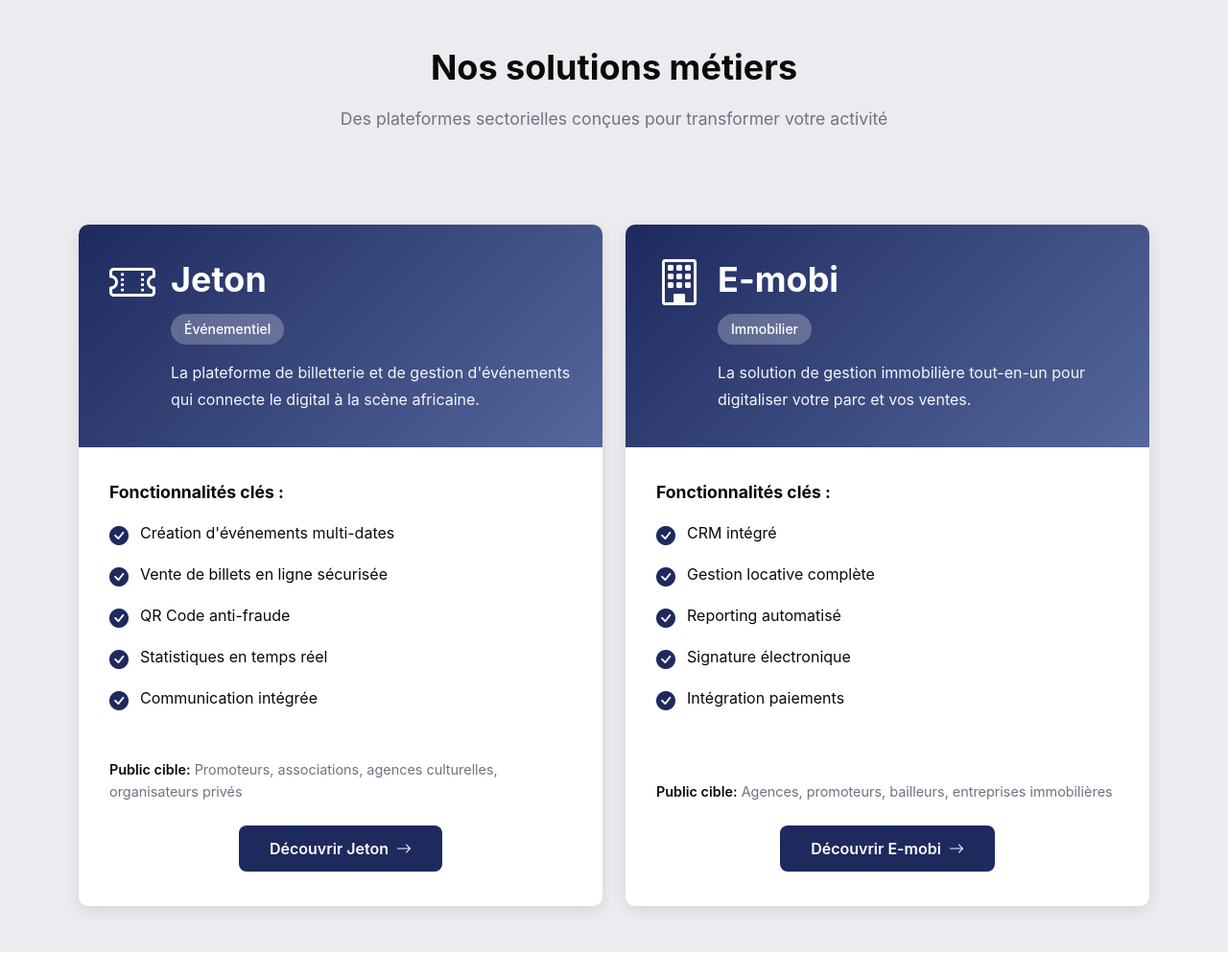
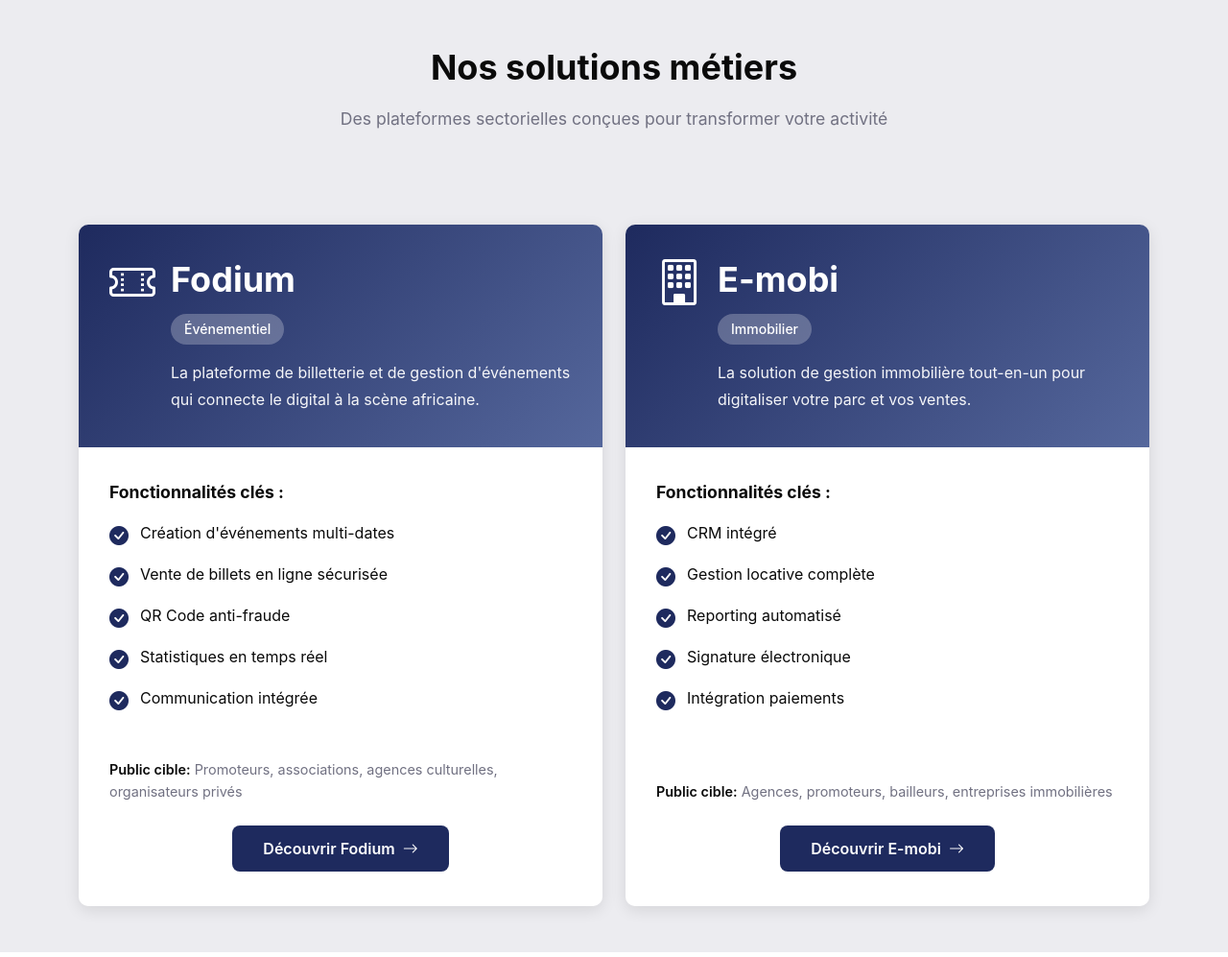
Before and after one commit to mouhameddiop92/kanzeyco, a PHP site: page / in a window 1280 px wide. Shown: the part 1710-2707 px from the top of the page at 96% size. Run offline with PHP 8.4, Linux system fonts and the light colour scheme; data that the repository does not hold is empty.

Commit message:
Update references from Jeton to Fodium in index.php and footer.php

```diff
--- a/includes/footer.php
+++ b/includes/footer.php
@@ -11,7 +11,7 @@
                 <div class="footer-col footer-solutions">
                     <h5 class="footer-title">Nos Solutions</h5>
                     <ul class="footer-list">
-                        <li>Jeton - Billetterie & Événementiel</li>
+                        <li>Fodium - Billetterie & Événementiel</li>
                         <li>E-mobi - Gestion Immobilière</li>
                         <li>Services d'accompagnement</li>
                     </ul>
--- a/index.php
+++ b/index.php
@@ -129,7 +129,7 @@ $otherArticles = array_slice($recentArticles, 1, 3);
                                 <i class="bi bi-ticket-perforated"></i>
                             </div>
                             <div class="flex-grow-1 ms-3">
-                                <h3 class="metier-card-title mb-2">Jeton</h3>
+                                <h3 class="metier-card-title mb-2">Fodium</h3>
                                 <span class="metier-tag">Événementiel</span>
                                 <p class="metier-description mt-3 mb-0">
                                     La plateforme de billetterie et de gestion d'événements qui connecte le digital à la scène africaine.
@@ -166,8 +166,8 @@ $otherArticles = array_slice($recentArticles, 1, 3);
                             <strong>Public cible:</strong> Promoteurs, associations, agences culturelles, organisateurs privés
                         </p>
                         <div class="text-center mt-4">
-                            <a href="#" class="btn metier-btn metier-btn-jeton">
-                                Découvrir Jeton
+                            <a href="https://fodium.kanzey.co" class="btn metier-btn metier-btn-jeton">
+                                Découvrir Fodium
                                 <i class="bi bi-arrow-right ms-2"></i>
                             </a>
                         </div>
@@ -415,7 +415,7 @@ $otherArticles = array_slice($recentArticles, 1, 3);
                         <i class="bi bi-stack"></i>
                     </div>
                     <h4 class="architecture-title">Pôles Sectoriels</h4>
-                    <p class="architecture-description">Jeton (Événementiel) et E-mobi (Immobilier)</p>
+                    <p class="architecture-description">Fodium (Événementiel) et E-mobi (Immobilier)</p>
                 </div>
             </div>
             <div class="col-lg-4 col-md-6">
```
